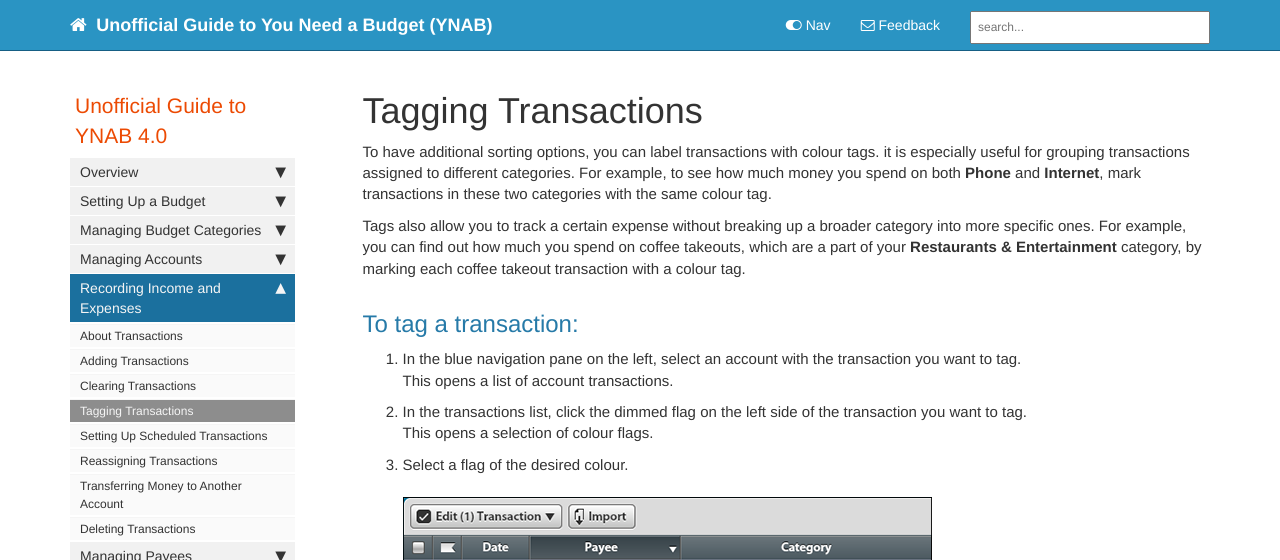
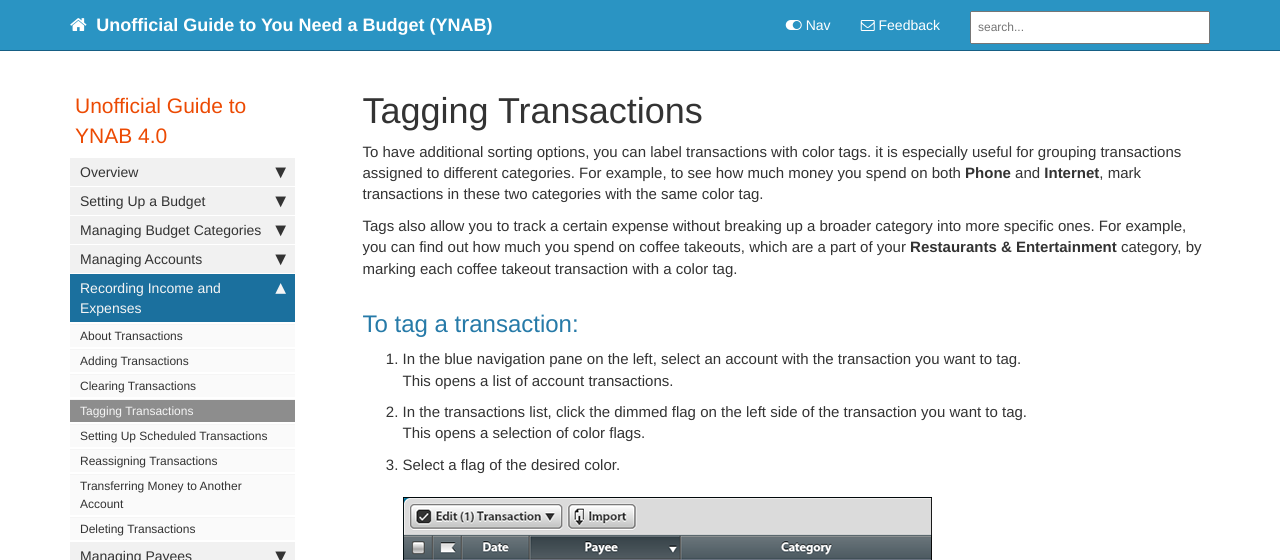
Before and after one commit to npavlovska/unofficial-YNAB-guide, a Jekyll site: the page built from pages/mydoc/mydoc_tagging_transactions.md, in a window 1280 px wide and 1041 px high. Shown: the top 560 px of the window. Built offline with Jekyll 4.4.1, drawn with Linux system fonts in a browser that asks for light colours; our own code applies the rules of GitHub Pages for plain Markdown files; comment, search, counter and statistics services are not loaded.

Commit message:
text edits

```diff
--- a/pages/mydoc/mydoc_tagging_transactions.md
+++ b/pages/mydoc/mydoc_tagging_transactions.md
@@ -8,15 +8,15 @@ permalink: mydoc_tagging_transactions.html
 folder: mydoc
 ---
 
-To have additional sorting options, you can label transactions with colour tags. it is especially useful for grouping transactions assigned to different categories. For example, to see how much money you spend on both **Phone** and **Internet**, mark transactions in these two categories with the same colour tag.
+To have additional sorting options, you can label transactions with color tags. it is especially useful for grouping transactions assigned to different categories. For example, to see how much money you spend on both **Phone** and **Internet**, mark transactions in these two categories with the same color tag.
 
-Tags also allow you to track a certain expense without breaking up a broader category into more specific ones. For example, you can find out how much you spend on coffee takeouts, which are a part of your **Restaurants & Entertainment** category, by marking each coffee takeout transaction with a colour tag.
+Tags also allow you to track a certain expense without breaking up a broader category into more specific ones. For example, you can find out how much you spend on coffee takeouts, which are a part of your **Restaurants & Entertainment** category, by marking each coffee takeout transaction with a color tag.
 
 ## To tag a transaction:
 
 1.  In the blue navigation pane on the left, select an account with the transaction you want to tag. <br/>This opens a list of account transactions.
 
-2.  In the transactions list, click the dimmed flag on the left side of the transaction you want to tag. <br/>This opens a selection of colour flags.
+2.  In the transactions list, click the dimmed flag on the left side of the transaction you want to tag. <br/>This opens a selection of color flags.
 
-3.  Select a flag of the desired colour.
+3.  Select a flag of the desired color.
     {% include image.html file="Tagging.png" alt="Tagging a transaction" %}
```
Also changed, not shown: pages/mydoc/mydoc_adding_transactions.md (+1 -1 lines), pages/mydoc/mydoc_scheduled_transactions.md (+1 -1 lines), pages/mydoc/mydoc_transferring_money.md (+1 -1 lines).
